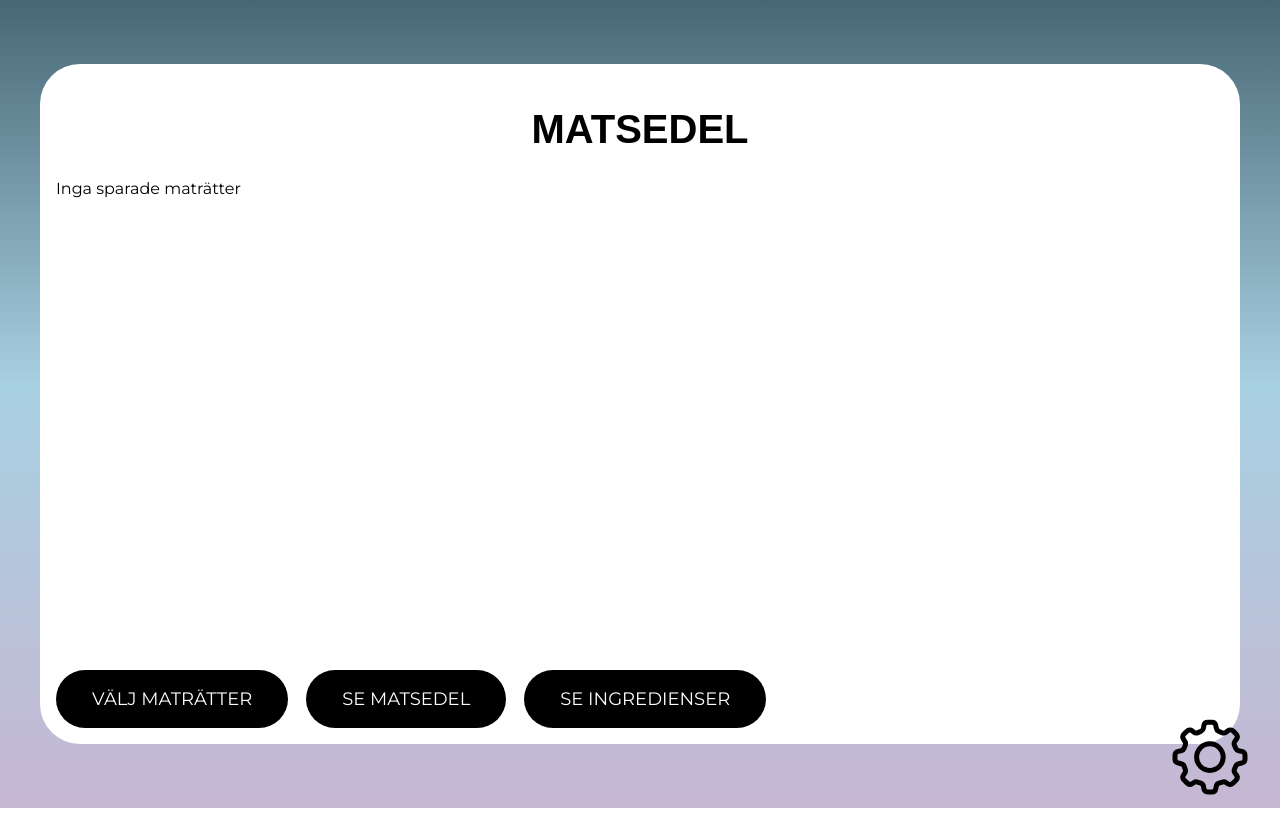
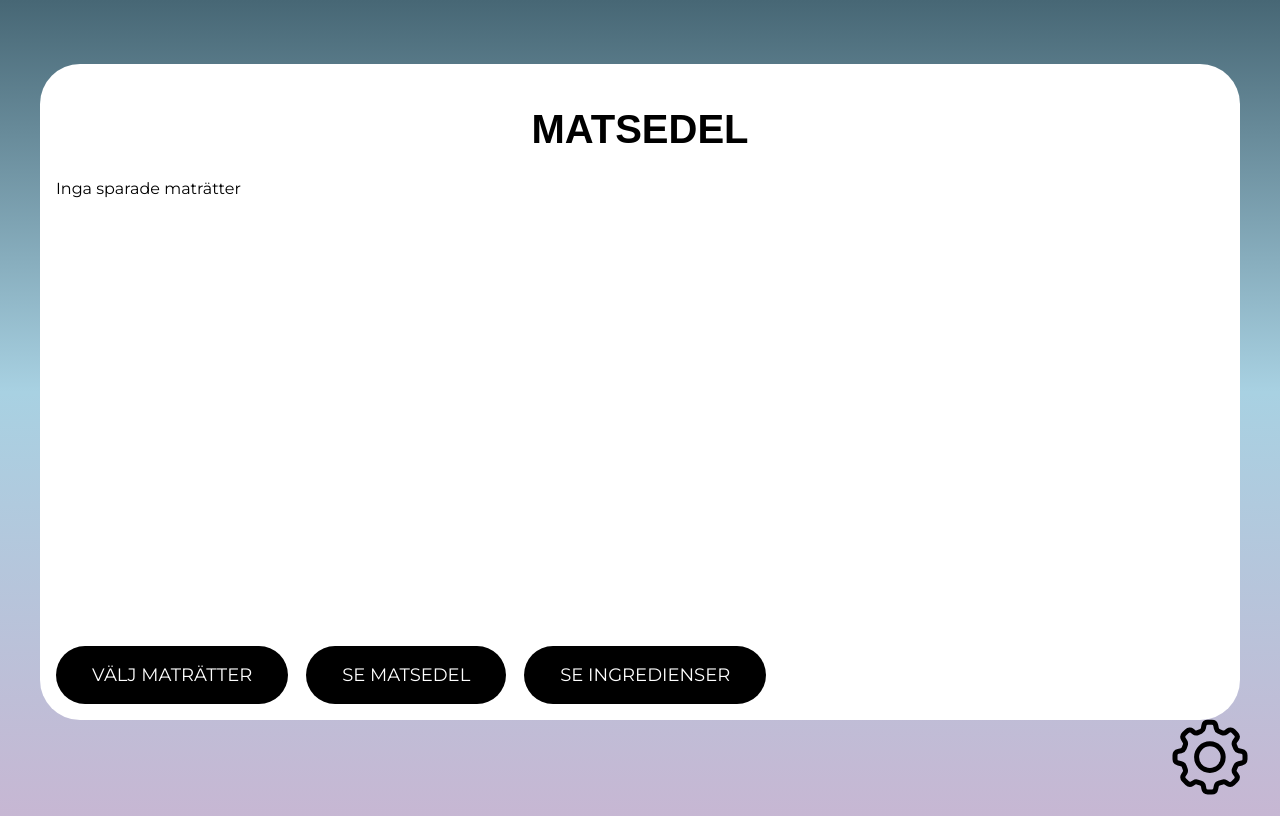
Before and after one commit to elinamren/food-of-the-week, a React (Create React App) app: page / in a window 1280 px wide. Built offline with nearby package versions, Linux system fonts and the light colour scheme; a web font is replaced by a local one.

Commit message:
menu styling

```diff
--- a/src/scss/components/_menu.scss
+++ b/src/scss/components/_menu.scss
@@ -1,10 +1,22 @@
 .wrapper {
   background-color: $white;
-  margin: 4em 2em;
-  height: 85vh;
+  margin: 4em 2em 6em;
+  height: 82vh;
   border-radius: 40px;
   padding: 1em;
   display: flex;
   flex-direction: column;
   justify-content: space-between;
+
+  li {
+    list-style: none;
+    font-size: 1.125rem;
+    line-height: 3;
+    display: flex;
+    align-items: center;
+
+    .menu-title {
+      padding-right: 0.5em;
+    }
+  }
 }
```
Also changed, not shown: 1 other file (tests, documents, lock files or other folders).
